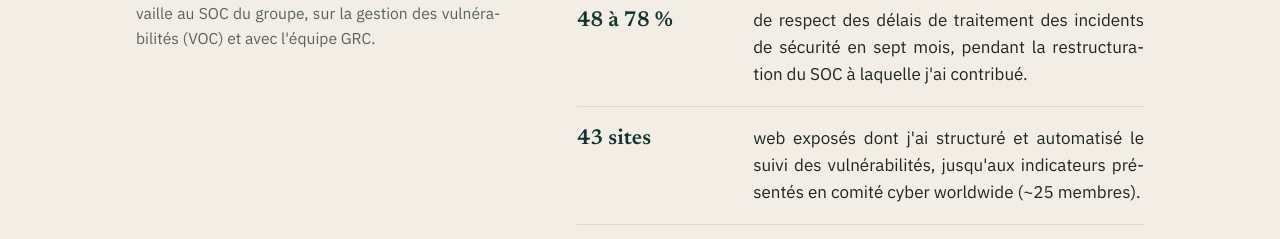
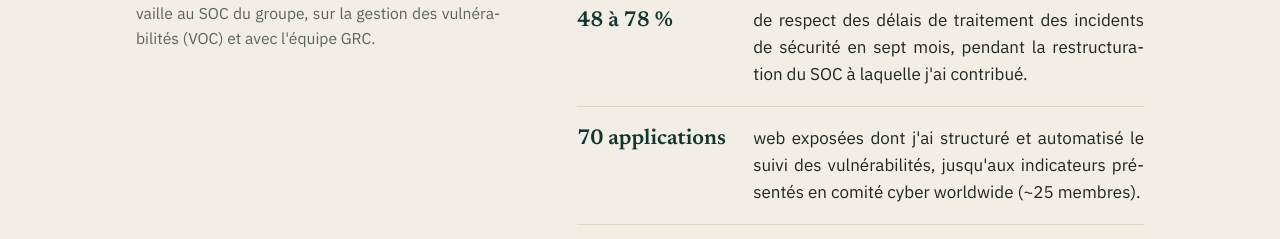
Before and after one commit to Yamga-wilfried/portfolio, a plain HTML site: page index.html in a window 1280 px wide. Shown: the part 2027-2266 px from the top of the page. Drawn offline with Linux system fonts and the light colour scheme.

Commit message:
Périmètre AppSec : 70 applications web exposées
Co-Authored-By: Claude Opus 5.5 <noreply@anthropic.com>
Claude-Session: https://claude.ai/code/session_01MoH5GAoNFgKRrBqba2B4R8

```diff
--- a/index.html
+++ b/index.html
@@ -145,7 +145,7 @@
             <ul class="facts">
               <li><span class="figure">4 pays</span><p>pour une investigation sur des serveurs de production critiques, que j'ai pilotée avec les experts de l'éditeur jusqu'à la remédiation.</p></li>
               <li><span class="figure">48 à 78 %</span><p>de respect des délais de traitement des incidents de sécurité en sept mois, pendant la restructuration du SOC à laquelle j'ai contribué.</p></li>
-              <li><span class="figure">43 sites</span><p>web exposés dont j'ai structuré et automatisé le suivi des vulnérabilités, jusqu'aux indicateurs présentés en comité cyber worldwide (~25 membres).</p></li>
+              <li><span class="figure">70 applications</span><p>web exposées dont j'ai structuré et automatisé le suivi des vulnérabilités, jusqu'aux indicateurs présentés en comité cyber worldwide (~25 membres).</p></li>
               <li><span class="figure">10 risques IA</span><p>formalisés avec leurs plans de traitement et intégrés à l'outil d'analyse de risques du groupe.</p></li>
             </ul>
           </div>
```
